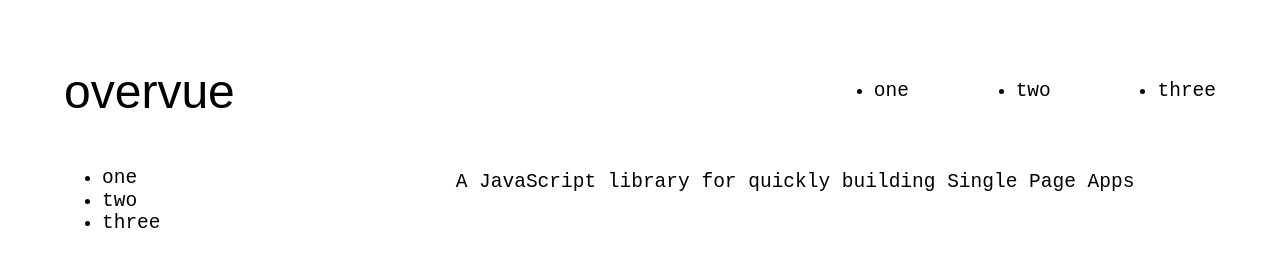
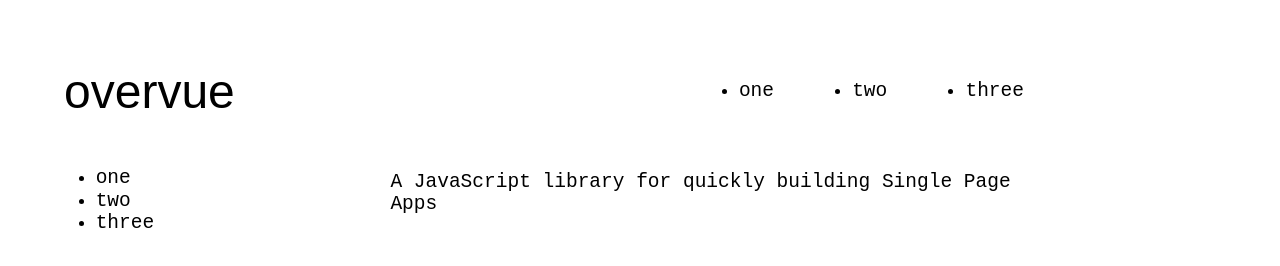
Before and after one commit to eliasjames/overvue, a plain HTML site: page index.html in a window 1280 px wide. Drawn offline with nearby package versions, Linux system fonts and the light colour scheme.

Commit message:
basic layout

```diff
--- a/index.html
+++ b/index.html
@@ -13,8 +13,9 @@
     <script src="src/index.js"></script>
   </head>
   <body>
+    <div id="app">
       <header>
-      <h1>overvue</h1>
+        <h1>{{ message }}</h1>
         <nav>
           <ul>
             <li>one</li>
@@ -35,5 +36,6 @@
           A JavaScript library for quickly building Single Page Apps
         </p>
       </main>
+    </div>
   </body>
 </html>
--- a/src/index.js
+++ b/src/index.js
@@ -1 +1,8 @@
-const myVue = new Vue();
+addEventListener('load', ()=>{
+  const overVue = new Vue({
+    el: '#app',
+    data: {
+      message: 'overvue'
+    }
+  });
+});
--- a/src/style.css
+++ b/src/style.css
@@ -1,4 +1,5 @@
 body {
+  max-width: 60em;
   min-width: 300px;
   padding: 5%;
 }
```
Lines whose indentation alone changed are shown as unchanged.
